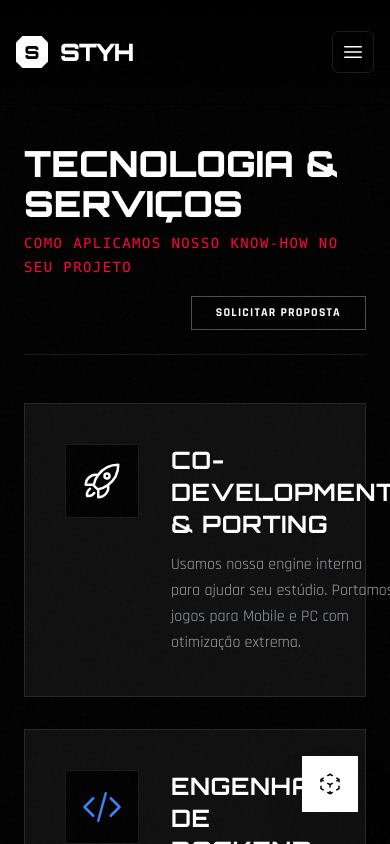
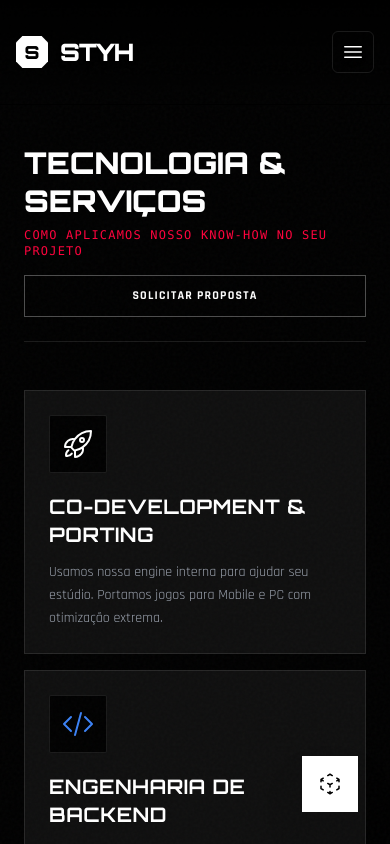
Before and after one commit to styhxd/STYH---Game-Dev, a React (Vite) app: page / in a window 390 px wide. Both pictures are taken after a click on the button "CONTRATAR STUDIO". Built offline with nearby package versions, Linux system fonts and the light colour scheme.

Commit message:
feat: Adjust icon sizes and layout for responsiveness
Updates the `Expertise` component to use responsive sizing for icons, ensuring they adapt better to different screen sizes. Also adds `overflow-x-hidden` to the section to prevent horizontal scrolling issues.

```diff
--- a/components/Expertise.tsx
+++ b/components/Expertise.tsx
@@ -11,61 +11,61 @@ const Expertise: React.FC<ExpertiseProps> = ({ setPage }) => {
     {
       title: "Co-Development & Porting",
       desc: "Usamos nossa engine interna para ajudar seu estúdio. Portamos jogos para Mobile e PC com otimização extrema.",
-      icon: <GamepadIcon className="w-10 h-10 text-white" />
+      icon: <GamepadIcon className="w-8 h-8 md:w-10 md:h-10 text-white" />
     },
     {
       title: "Engenharia de Backend",
       desc: "Daniel Pinhal Filho traz a arquitetura robusta dos nossos jogos para o seu sistema corporativo ou multiplayer.",
-      icon: <CodeIcon className="w-10 h-10 text-brand-secondary" />
+      icon: <CodeIcon className="w-8 h-8 md:w-10 md:h-10 text-brand-secondary" />
     },
     {
       title: "Identidade Visual & UI",
       desc: "A estética do Vital Rush e Keya aplicada à sua marca. Douglas cria mundos, logotipos e interfaces imersivas.",
-      icon: <BrushIcon className="w-10 h-10 text-brand-accent" />
+      icon: <BrushIcon className="w-8 h-8 md:w-10 md:h-10 text-brand-accent" />
     },
     {
       title: "Consultoria Unity/Unreal",
       desc: "Travou no código? O jogo não roda a 60fps? Nossa equipe técnica resolve gargalos de performance.",
-      icon: <NetworkIcon className="w-10 h-10 text-white" />
+      icon: <NetworkIcon className="w-8 h-8 md:w-10 md:h-10 text-white" />
     },
   ];
 
   return (
-    <section className="min-h-screen py-16 bg-black relative">
+    <section className="min-h-screen py-16 bg-black relative overflow-x-hidden">
       {/* Expanded Container */}
       <div className="w-full max-w-[1800px] mx-auto px-6 md:px-12 lg:px-16">
-        <div className="mb-12 border-b border-white/10 pb-6 flex flex-col md:flex-row justify-between items-end gap-4">
-          <div>
-            <h2 className="font-display text-4xl md:text-5xl font-black text-white uppercase mb-2">
+        <div className="mb-12 border-b border-white/10 pb-6 flex flex-col md:flex-row justify-between items-start md:items-end gap-4">
+          <div className="max-w-full">
+            <h2 className="font-display text-3xl sm:text-4xl md:text-5xl font-black text-white uppercase mb-2 break-words leading-tight">
               Tecnologia & Serviços
             </h2>
-            <span className="font-mono text-brand-accent text-sm uppercase tracking-widest">
+            <span className="font-mono text-brand-accent text-xs sm:text-sm uppercase tracking-widest block">
               Como aplicamos nosso know-how no seu projeto
             </span>
           </div>
           <button
              onClick={() => setPage && setPage('contact')}
-             className="px-6 py-2 border border-white/30 hover:bg-white hover:text-black transition-colors text-xs font-bold uppercase tracking-widest"
+             className="px-6 py-3 border border-white/30 hover:bg-white hover:text-black transition-colors text-xs font-bold uppercase tracking-widest whitespace-nowrap w-full md:w-auto text-center"
           >
              Solicitar Proposta
           </button>
         </div>
 
-        <div className="grid grid-cols-1 md:grid-cols-2 lg:grid-cols-2 gap-8">
+        <div className="grid grid-cols-1 md:grid-cols-2 lg:grid-cols-2 gap-4 md:gap-8">
           {capabilities.map((cap, index) => (
             <div
               key={index}
-              className="group relative p-10 border border-white/10 bg-surface hover:border-white/30 transition-all duration-300"
+              className="group relative p-6 md:p-10 border border-white/10 bg-surface hover:border-white/30 transition-all duration-300 overflow-hidden"
             >
-              <div className="flex items-start gap-8">
-                <div className="flex-shrink-0 p-4 bg-black border border-white/10 rounded-sm">
+              <div className="flex flex-col sm:flex-row items-start gap-5 sm:gap-8">
+                <div className="flex-shrink-0 p-3 md:p-4 bg-black border border-white/10 rounded-sm">
                    {cap.icon}
                 </div>
-                <div>
-                   <h3 className="font-display text-2xl font-bold text-white mb-3 uppercase tracking-wide group-hover:text-brand-secondary transition-colors">
+                <div className="w-full">
+                   <h3 className="font-display text-xl md:text-2xl font-bold text-white mb-3 uppercase tracking-wide group-hover:text-brand-secondary transition-colors break-words">
                      {cap.title}
                    </h3>
-                   <p className="font-sans text-gray-400 text-base leading-relaxed">
+                   <p className="font-sans text-gray-400 text-sm md:text-base leading-relaxed text-pretty">
                      {cap.desc}
                    </p>
                 </div>
@@ -74,8 +74,8 @@ const Expertise: React.FC<ExpertiseProps> = ({ setPage }) => {
           ))}
         </div>
 
-        <div className="mt-16 p-8 bg-white/5 border-l-4 border-brand-accent">
-           <p className="text-gray-300 italic font-serif text-lg">
+        <div className="mt-16 p-6 md:p-8 bg-white/5 border-l-4 border-brand-accent">
+           <p className="text-gray-300 italic font-serif text-base md:text-lg leading-relaxed">
              "Não somos apenas teóricos. Usamos diariamente as ferramentas que oferecemos aos nossos clientes para criar nossos próprios jogos de sucesso."
            </p>
         </div>
```
